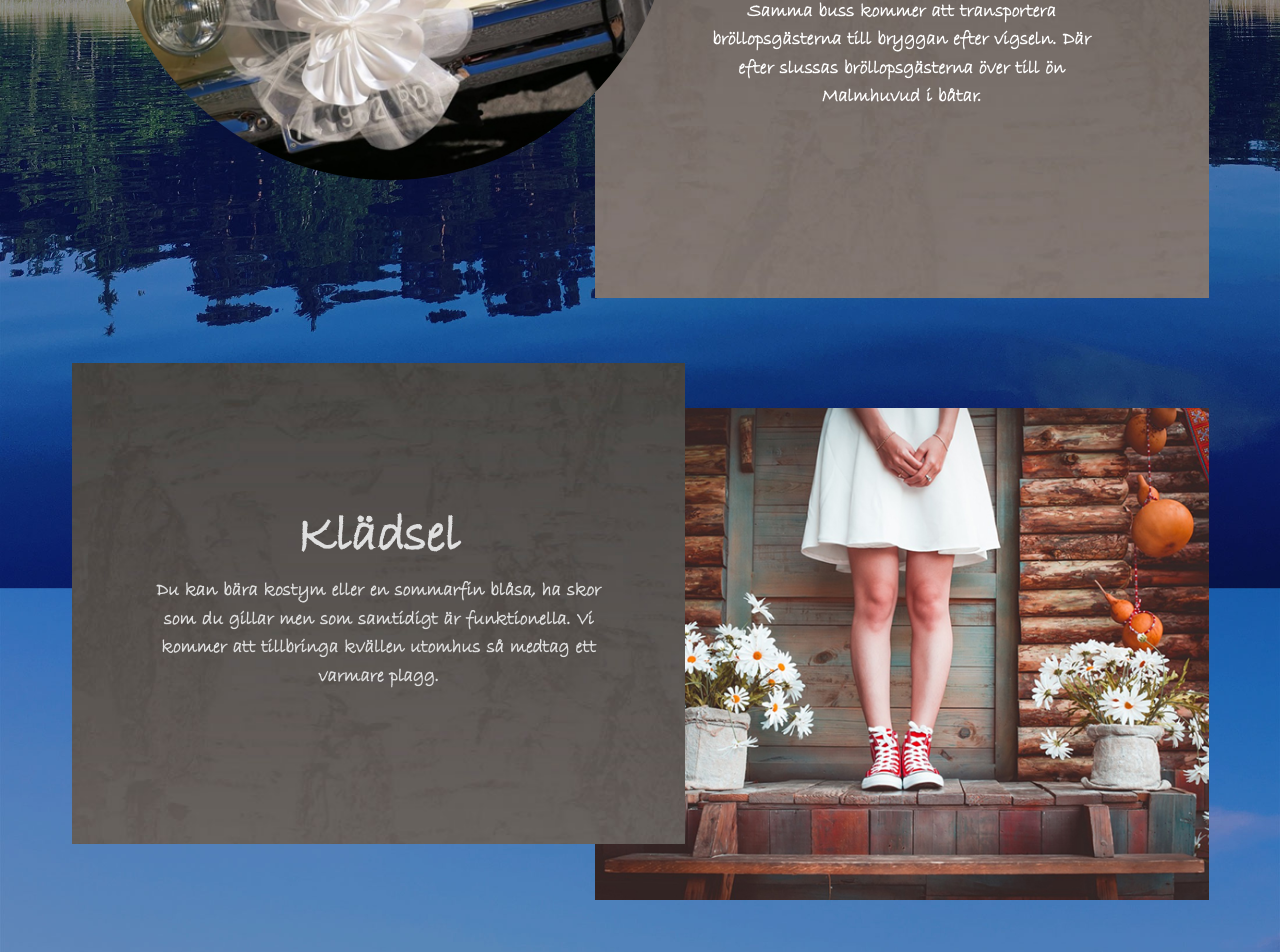
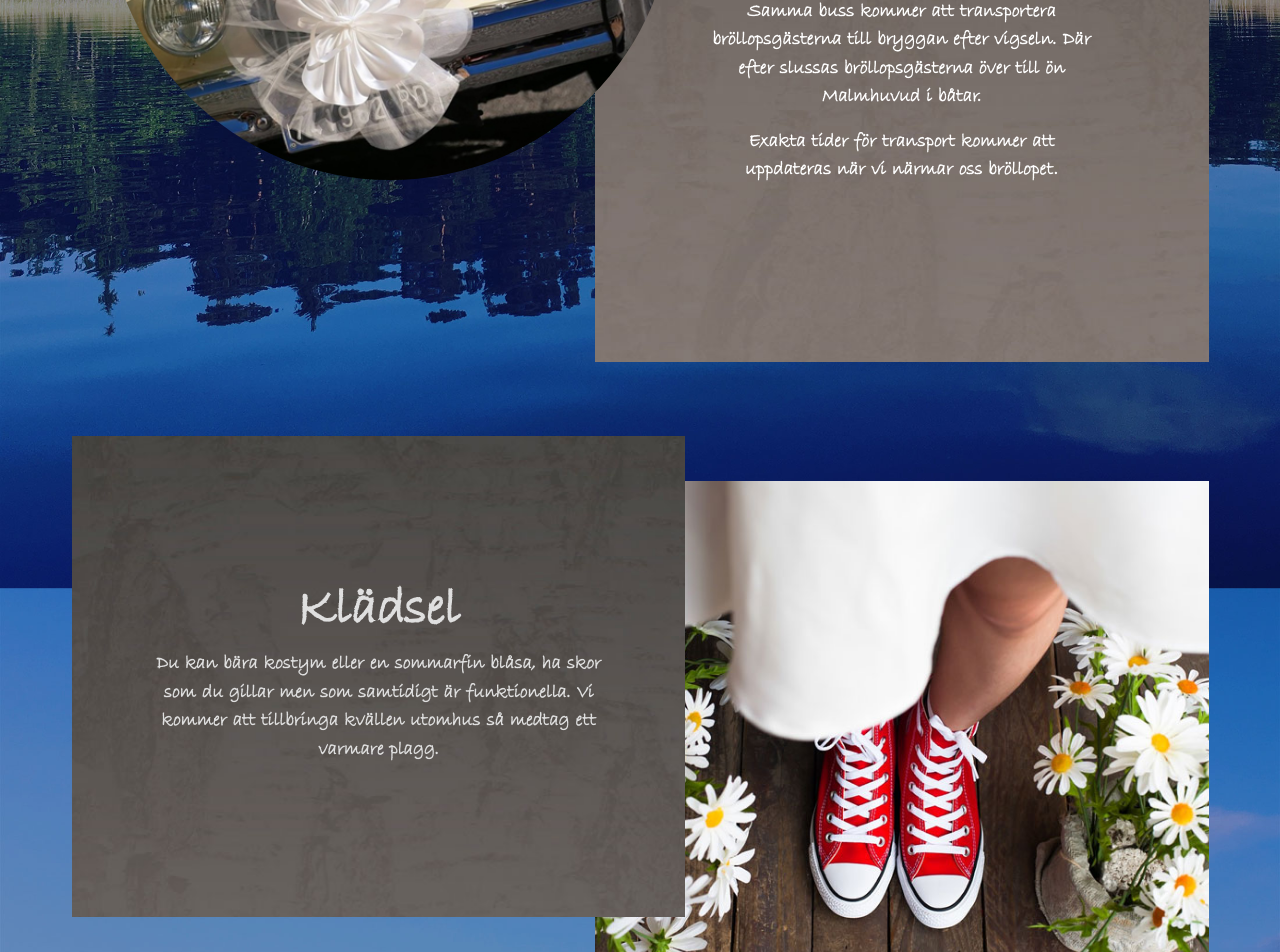
Before and after one commit to rickardbroberg/johannaochpatrik, a Nuxt app: page / in a window 1280 px wide. Shown: the part 1960-2912 px from the top of the page. Built offline with nearby package versions, Linux system fonts and the light colour scheme.

Commit message:
replacing kladsel image and adding text to transport section

```diff
--- a/pages/index.vue
+++ b/pages/index.vue
@@ -48,6 +48,7 @@ Barn är välkomna i kyrkan men där efter vill vi fira med våra vuxna gäster!
 Det kommer att finnas möjlighet att åka förhyrd buss från Brommaplan till vigseln. Bussen kommer avgå från Brommaplan ca kl. 13.00 och det är viktigt att meddela brudparet om man önskar transporten på <a href="mailto:johannaochpatrik@outlook.com">johannaochpatrik@outlook.com</a>.
 Samma buss kommer att transportera bröllopsgästerna till bryggan efter vigseln. Där efter slussas bröllopsgästerna över till ön Malmhuvud i båtar.
 </p>
+<p>Exakta tider för transport kommer att uppdateras när vi närmar oss bröllopet.</p>
         </div>
       </div>
       <div class="block-6 m-4" style="">
@@ -256,7 +257,7 @@ a{
 }
 .image-3{
   padding-bottom:80%;
-  background-image:url('/kladsel.jpg')
+  background-image:url('/kladsel_1.jpg')
 }
 .image-4{
   padding-bottom:100%;
```
